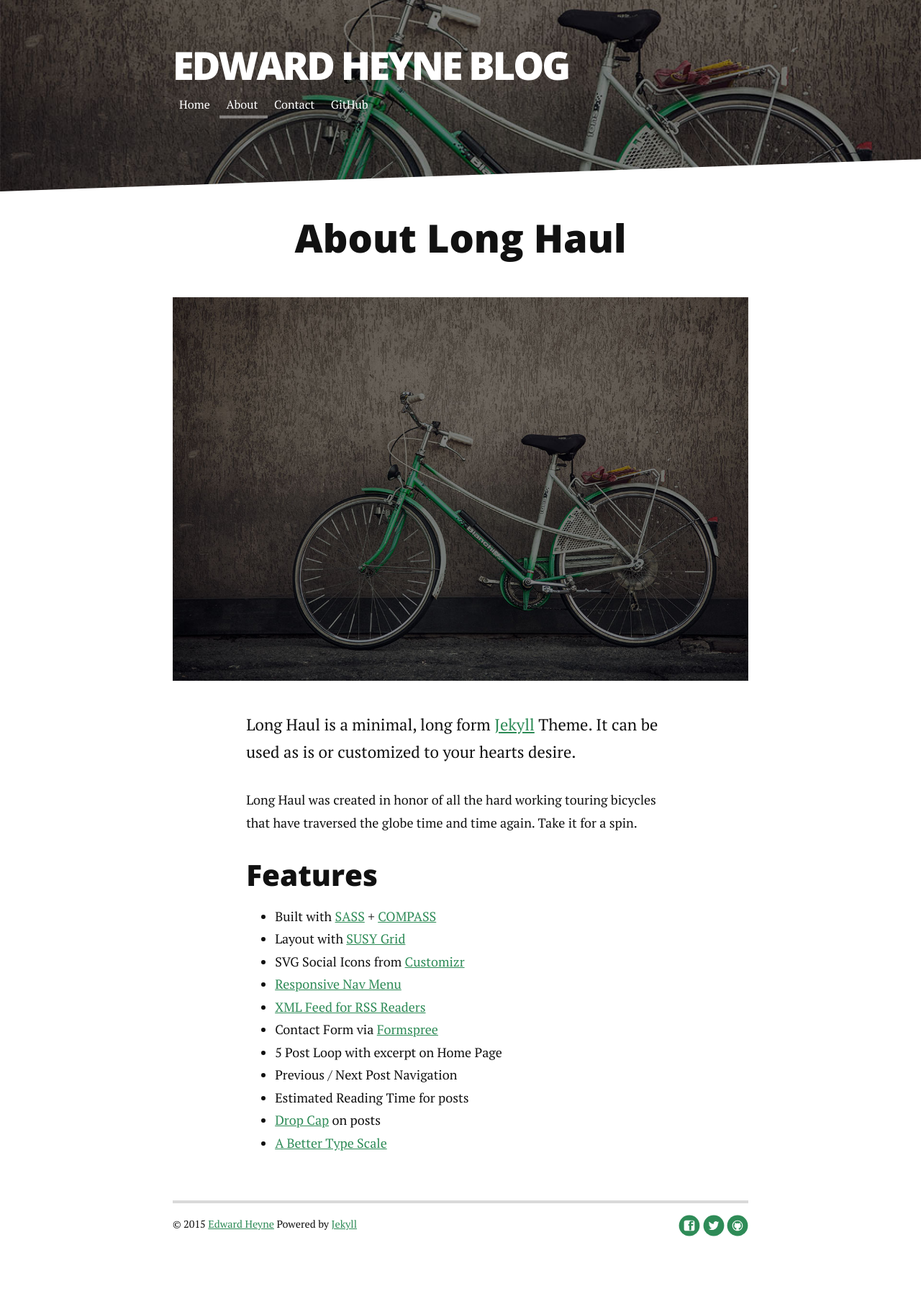
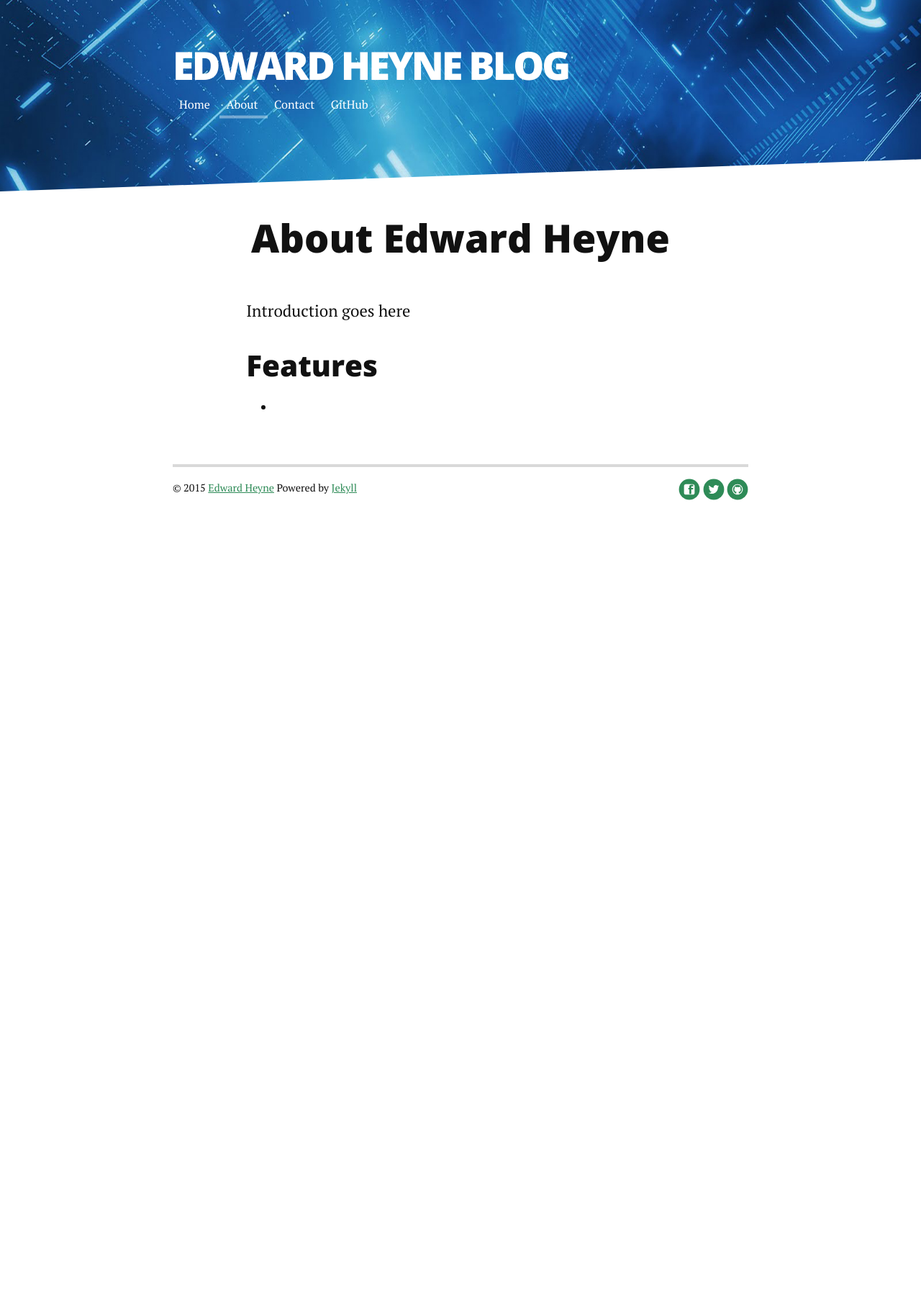
Before and after one commit to eheyne/eheyne.github.io, a Jekyll site: the page built from about.md, in a window 1280 px wide. Shown: the whole page at 72% size. Built offline with Jekyll 4.4.1, drawn with Linux system fonts in a browser that asks for light colours; nearby versions of some CDN libraries; Markdown is read by kramdown in place of the engine named in the settings; after the commit the page ends 900 px from its top, so only the background shows below that.

Commit message:
More customization

```diff
--- /dev/null
+++ b/Gemfile
@@ -0,0 +1,2 @@
+source 'https://rubygems.org'
+gem 'github-pages'
--- a/about.md
+++ b/about.md
@@ -4,22 +4,11 @@ title: About Long Haul
 ---
 
 <div class="post">
-	<h1 class="pageTitle">About Long Haul</h1>
-	<img src="{{ '/assets/img/touring.jpg' | prepend: site.baseurl }}" alt="">
-	<p class="intro">Long Haul is a minimal, long form <a href="http://jekyllrb.com">Jekyll</a> Theme. It can be used as is or customized to your hearts desire.</p>
-	<p>Long Haul was created in honor of all the hard working touring bicycles that have traversed the globe time and time again. Take it for a spin.</p>
+	<h1 class="pageTitle">About Edward Heyne</h1>
+	<p class="intro">Introduction goes here </p>
+	<p></p>
 	<h2>Features</h2>
 	<ul>
-		<li>Built with <a href="http://sass-lang.com/">SASS</a> + <a href="http://compass-style.org/">COMPASS</a></li>
-  		<li>Layout with <a href="http://susy.oddbird.net/">SUSY Grid</a></li>
-  		<li>SVG Social Icons from <a href="http://customizr.net/icons/">Customizr</a></li>
-  		<li><a href="http://responsive-nav.com/">Responsive Nav Menu</a></li>
-  		<li><a href="https://github.com/snaptortoise/jekyll-rss-feeds">XML Feed for RSS Readers</a></li>
-  		<li>Contact Form via <a href="http://formspree.io/">Formspree</a></li>
-      <li>5 Post Loop with excerpt on Home Page</li>
-  		<li>Previous / Next Post Navigation</li>
-      <li>Estimated Reading Time for posts</li>
-  		<li><a href="https://github.com/adobe-webplatform/dropcap.js">Drop Cap</a> on posts</li>
-  		<li><a href="http://typecast.com/blog/a-more-modern-scale-for-web-typography">A Better Type Scale</a></li>
-  	</ul>
+		<li></li>
+  </ul>
 </div>
```
Also changed, not shown: assets/css/style.css, assets/img/main.jpg (added), assets/img/touring.jpg (deleted), 1 other file.
